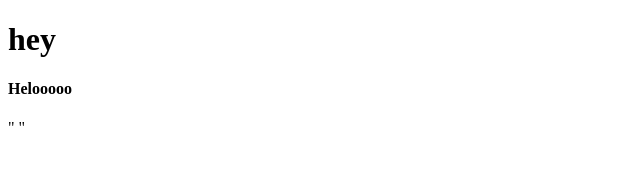
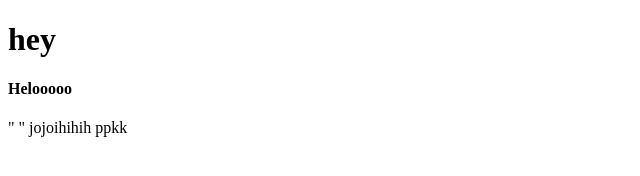
Before and after one commit to richardshaju/date_with_gate, a plain HTML site: page hey.html in a window 1280 px wide. Shown: the whole page, without its empty margins (0-640 px from the left). Drawn offline with Linux system fonts and the light colour scheme.

Commit message:
Modified

```diff
--- a/hey.html
+++ b/hey.html
@@ -11,6 +11,7 @@
     <h4>Helooooo</h4>
 
     "           "
-
+    jojoihihih
+    ppkk
 </body>
 </html>
```
